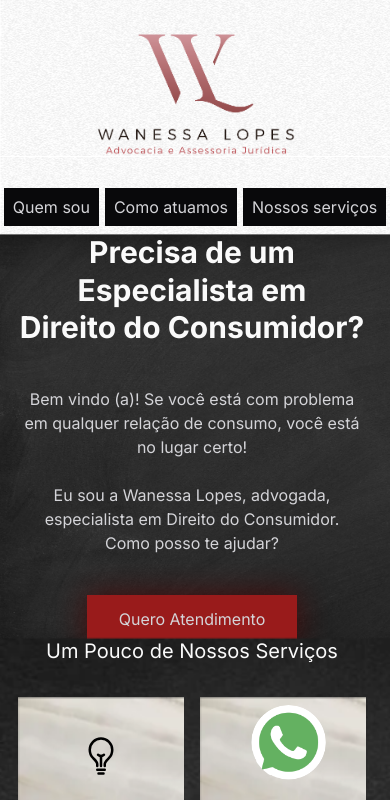
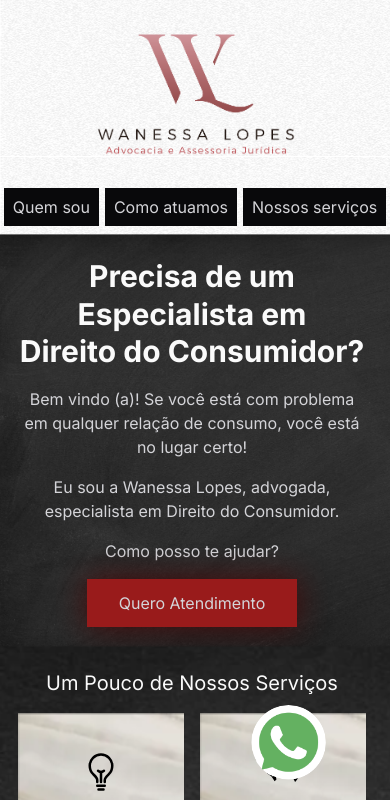
Before and after one commit to f3rnandorj/wanessalopesadv, a Next.js app: page / in a window 390 px wide. Shown: the top 800 px of the page. Built offline with nearby package versions, Linux system fonts and the light colour scheme.

Commit message:
Finish first section.

```diff
--- a/src/app/globals.css
+++ b/src/app/globals.css
@@ -16,4 +16,13 @@
     background-color: theme("backgroundColor.zinc.100");
     color: theme("textColor.zinc.950");
   }
+
+  .custom-mb {
+    margin-bottom: theme("margin.4");
+  }
+  @media (min-width: 640px) {
+    .custom-mb {
+      margin-bottom: theme("margin.10");
+    }
+  }
 }
--- a/src/app/page.tsx
+++ b/src/app/page.tsx
@@ -18,18 +18,27 @@ export default function Home() {
           preset="heading"
           tag="h1"
           isBold
-          className="text-zinc-50 text-center mb-10"
+          className="text-zinc-50 text-center custom-mb"
         >
           Precisa de um Especialista em <br />
           Direito do Consumidor?
         </Text>
 
-        <Text tag="p" className="text-zinc-300 text-center mb-10">
+        <Text tag="p" className="text-zinc-300 text-center custom-mb">
           Bem vindo (a)! Se você está com problema em qualquer relação de
           consumo, você está no lugar certo!
-          <br />
-          <br /> Eu sou a Wanessa Lopes, advogada, especialista em Direito do
-          Consumidor. <br />
+        </Text>
+
+        <Text tag="p" className="text-zinc-300 text-center custom-mb">
+          Eu sou a Wanessa Lopes, advogada, especialista em Direito do
+          Consumidor.
+        </Text>
+
+        <Text
+          tag="p"
+          className="text-zinc-300 text-center custom-mb
+          lg:-mt-10"
+        >
           Como posso te ajudar?
         </Text>
 
@@ -40,7 +49,7 @@ export default function Home() {
         <Text
           tag="p"
           preset="heading_sm"
-          className="text-zinc-50 text-center mb-8"
+          className="text-zinc-50 text-center custom-mb"
         >
           Um Pouco de Nossos Serviços
         </Text>
@@ -56,7 +65,7 @@ export default function Home() {
         <Text
           tag="p"
           preset="heading_sm"
-          className="text-zinc-50 text-center mb-8"
+          className="text-zinc-50 text-center custom-mb"
         >
           Entenda Como Trabalhamos
         </Text>
@@ -68,7 +77,7 @@ export default function Home() {
         <Text
           tag="p"
           preset="heading_sm"
-          className="text-zinc-50 text-center mb-8"
+          className="text-zinc-50 text-center custom-mb"
         >
           O Atendimento é Pautado em Três Pilares:
         </Text>
@@ -80,12 +89,12 @@ export default function Home() {
         <Text
           tag="p"
           preset="heading_sm"
-          className="text-zinc-50 text-center mb-8"
+          className="text-zinc-50 text-center custom-mb"
         >
           A Opinião de Nossos Clientes
         </Text>
 
-        <div className="grid grid-cols-2 gap-4 mb-8 max-w-[90%]">
+        <div className="grid grid-cols-2 gap-4 custom-mb max-w-[90%]">
           <Image src={evidences.evidence} alt="" className="w-full h-full" />
           <Image src={evidences.evidence2} alt="" className="w-full h-full" />
           <Image src={evidences.evidence1} alt="" className="w-full h-full" />
@@ -116,7 +125,7 @@ export default function Home() {
             <Text
               tag="h1"
               preset="heading_sm"
-              className="text-zinc-950 text-center mb-8"
+              className="text-zinc-950 text-center custom-mb"
               isBold
             >
               Conheça o Especialista
@@ -125,7 +134,7 @@ export default function Home() {
             <Text
               tag="p"
               preset="small"
-              className="text-zinc-950 mb-8 text-justify"
+              className="text-zinc-950 custom-mb text-justify"
               isMedium
             >
               Sou Wanessa Lopes, advogada, especialista em direito do
--- a/src/components/Section/Section.tsx
+++ b/src/components/Section/Section.tsx
@@ -18,7 +18,8 @@ export function Section({ ...divProps }: SectionProps) {
       style={{
         backgroundImage: `url(${backgroundImage.section.src})`,
       }}
-      className={`-mt-1.5 -ml-1.5 bg-cover `}
+      className={`-mt-1.5 -ml-1.5 bg-cover py-6
+      lg:py-0`}
     >
       <div {...divProps} className={styles.sectionContainer} />
     </div>
--- a/src/components/Text/Text.tsx
+++ b/src/components/Text/Text.tsx
@@ -76,6 +76,8 @@ export function Text({
   );
 }
 
+type TextVariants = "paragraph" | "heading" | "heading_sm" | "small" | "button";
+
 function getFontHeight(preset: TextVariants) {
   switch (true) {
     case preset === "heading":
@@ -108,8 +110,6 @@ function getFontWeight(isMedium: boolean, isBold: boolean) {
   }
 }
 
-type TextVariants = "paragraph" | "heading" | "heading_sm" | "small" | "button";
-
 export const $fontSizeStyles: Record<TextVariants, string> = {
   heading: " lg:text-6xl text-3xl",
   heading_sm: "lg:text-2xl text-xl",
--- a/tailwind.config.ts
+++ b/tailwind.config.ts
@@ -24,6 +24,12 @@ const config: Config = {
           backgroundColor: "rgb(244 244 245 / var(--tw-bg-opacity))",
           color: "rgb(9 9 11 / var(--tw-text-opacity))",
         },
+        ".custom-mb": {
+          marginBottom: "1rem",
+          "@media(min-width: 640px)": {
+            marginBottom: "2.5rem",
+          },
+        },
       });
     }),
   ],
```
